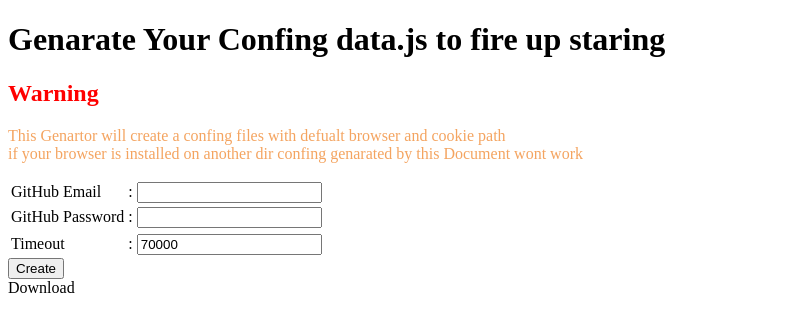
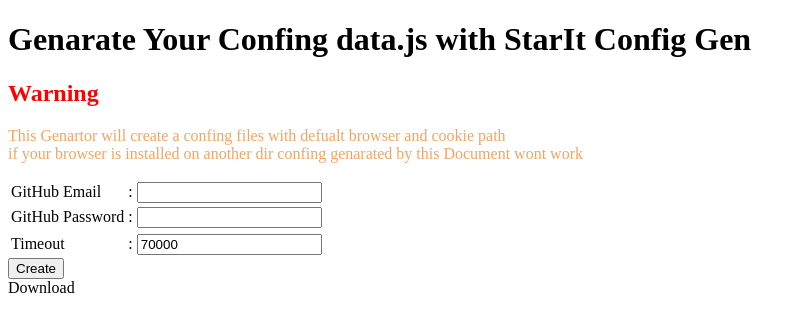
Before and after one commit to 8G6/StarIt, a website: page index.html in a window 1280 px wide. Shown: the whole page, without its empty margins (0-806 px from the left). Drawn offline with Linux system fonts and the light colour scheme.

Commit message:
Update index.html

```diff
--- a/index.html
+++ b/index.html
@@ -5,13 +5,13 @@
     <meta http-equiv="X-UA-Compatible" content="IE=edge">
     <meta name="viewport" content="width=device-width, initial-scale=1.0">
     <link rel='css/stylesheet' href="css/main.css">
-    <title>Document</title>
+    <title>StarIt</title>
 
 </head>
 <body onload="load()">
     <script src="js/main.js"> </script>
     <script src="js/paltform.js"> </script>
-    <h1>Genarate Your Confing data.js to fire up staring</h1>
+    <h1>Genarate Your Confing data.js with StarIt Config Gen</h1>
     <h2 style="color: red;">Warning</h2>
     <p style="color: sandybrown;">
          This Genartor will create a  confing files with defualt browser and cookie path <br> if your browser is installed on another dir confing genarated by this Document wont work
```
